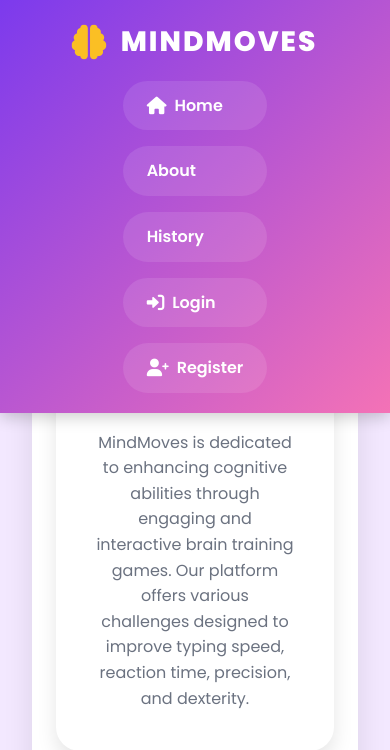
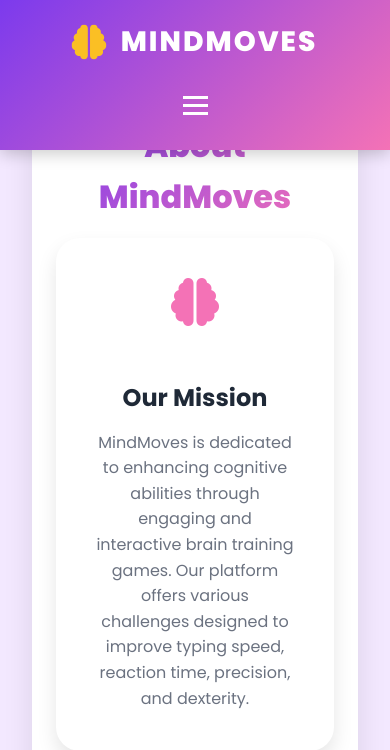
Before and after one commit to Gia-Gupta/mindmoves, a Flask app: page /about in a window 390 px wide. Shown: the top 750 px of the page. Run offline with Flask 2, Linux system fonts and the light colour scheme.

Commit message:
hamberger menue

```diff
--- a/app/static/css/style.css
+++ b/app/static/css/style.css
@@ -1149,3 +1149,73 @@ main {
         padding: 0.5rem;
     }
 }
+
+/* Mobile Menu Styles */
+.hamburger-menu {
+    display: none;
+    background: none;
+    border: none;
+    cursor: pointer;
+    padding: 10px;
+    z-index: 1001;
+}
+
+.hamburger-menu span {
+    display: block;
+    width: 25px;
+    height: 3px;
+    background-color: white;
+    margin: 5px 0;
+    transition: all 0.3s ease;
+}
+
+.hamburger-menu.active span:nth-child(1) {
+    transform: rotate(45deg) translate(5px, 5px);
+}
+
+.hamburger-menu.active span:nth-child(2) {
+    opacity: 0;
+}
+
+.hamburger-menu.active span:nth-child(3) {
+    transform: rotate(-45deg) translate(7px, -6px);
+}
+
+@media (max-width: 768px) {
+    .hamburger-menu {
+        display: block;
+    }
+
+    .nav-links {
+        position: fixed;
+        top: 0;
+        right: -100%;
+        width: 100%;
+        height: 100vh;
+        background: linear-gradient(135deg, var(--primary-color), var(--secondary-color));
+        flex-direction: column;
+        padding: 2rem;
+        transition: right 0.3s ease;
+        z-index: 1000;
+    }
+
+    .nav-links.active {
+        right: 0;
+    }
+
+    .nav-links a {
+        width: 100%;
+        text-align: center;
+        padding: 1rem;
+        margin: 0.5rem 0;
+        font-size: 1.2rem;
+    }
+
+    .nav-content {
+        position: relative;
+    }
+
+    .logo {
+        z-index: 1001;
+    }
+}
--- a/app/templates/base.html
+++ b/app/templates/base.html
@@ -20,6 +20,14 @@
                         <img src="{{ url_for('static', filename='avatars/' + user.avatar) }}" alt="Avatar" class="header-avatar">
                     {% endif %}
                 </a>
+
+                <!-- Hamburger Menu Button -->
+                <button class="hamburger-menu" aria-label="Toggle Menu">
+                    <span></span>
+                    <span></span>
+                    <span></span>
+                </button>
+
                 <div class="nav-links">
                     <a href="{{ url_for('main.index') }}"><i class="fas fa-home"></i> Home</a>
                     <a href="{{ url_for('main.about') }}" class="nav-link">About</a>
@@ -63,8 +71,25 @@
     </footer>
 
     <script>
-        // Hide flash messages after 3 seconds
+        // Mobile Menu Toggle
         document.addEventListener('DOMContentLoaded', function() {
+            const hamburger = document.querySelector('.hamburger-menu');
+            const navLinks = document.querySelector('.nav-links');
+
+            hamburger.addEventListener('click', function() {
+                this.classList.toggle('active');
+                navLinks.classList.toggle('active');
+            });
+
+            // Close menu when clicking outside
+            document.addEventListener('click', function(event) {
+                if (!hamburger.contains(event.target) && !navLinks.contains(event.target)) {
+                    hamburger.classList.remove('active');
+                    navLinks.classList.remove('active');
+                }
+            });
+
+            // Hide flash messages after 3 seconds
             const flashMessages = document.querySelectorAll('.flash-message');
             flashMessages.forEach(function(message) {
                 setTimeout(function() {
```
